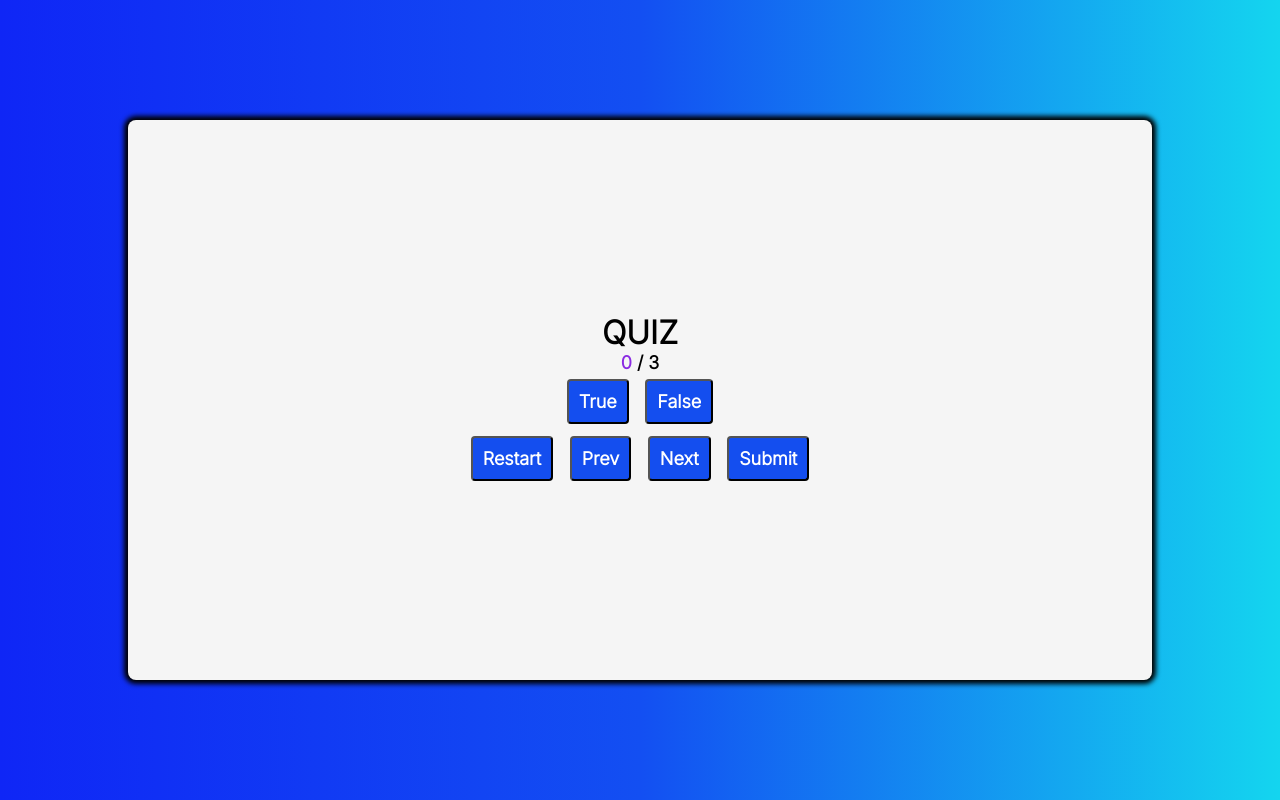
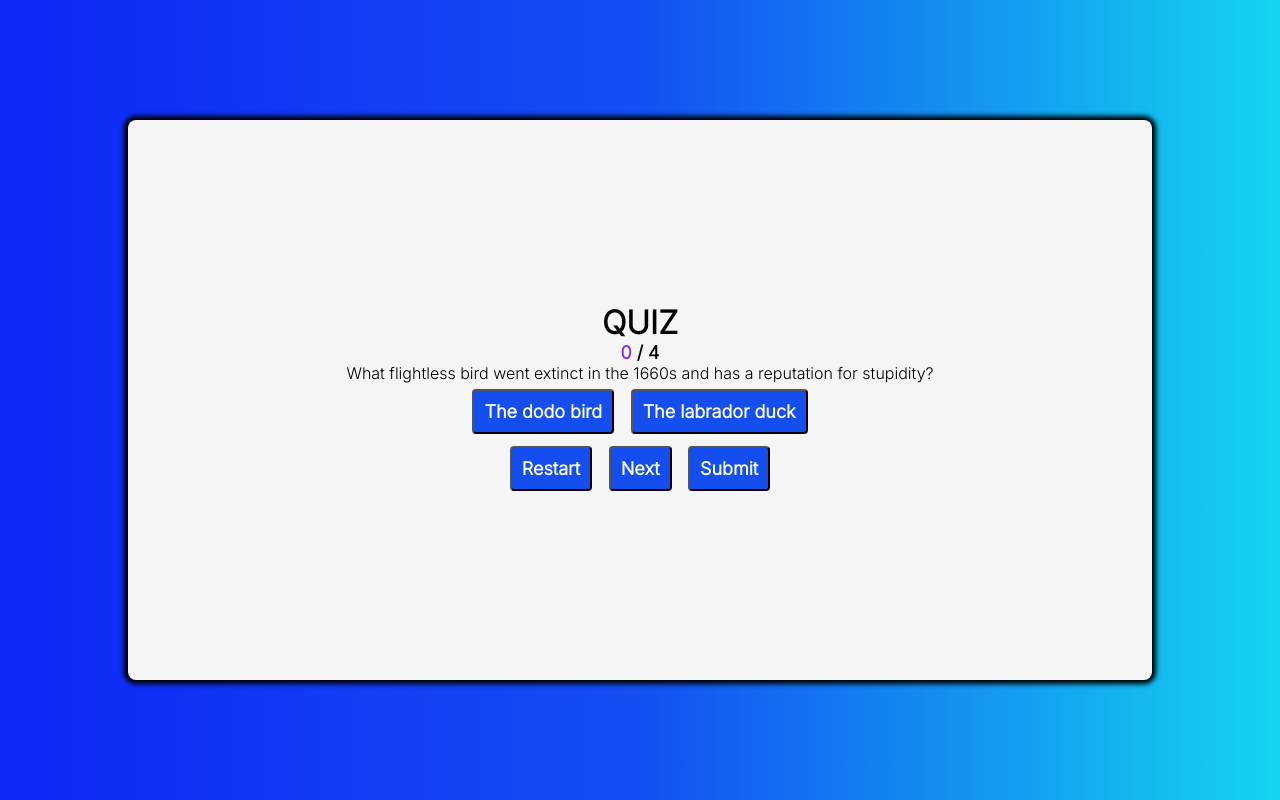
Before and after one commit to Sabinastorm/quiz, a plain HTML site: page index.html in a window 1280 px wide. Drawn offline with Linux system fonts and the light colour scheme.

```diff
--- a/assets/js/script.js
+++ b/assets/js/script.js
@@ -2,15 +2,14 @@ const restartBtn = document.getElementById('restart');
 const prevBtn = document.getElementById('prev');
 const nextBtn = document.getElementById('next');
 const submitBtn= document.getElementById('submit');
-const trueBtn = document.getElementById('True');
-const falseBtn= document.getElementById('False');
+const trueBtn = document.getElementById('true');
+const falseBtn= document.getElementById('false');
 const userScore = document.getElementById('user-score');
 const questionText = document.getElementById('question-text');
-
+let totalScoreText = document.getElementById('total-score');
 let currentQuestion = 0;
 var score = 0;
-
-let question = [
+let questions = [
     {
         question: "What flightless bird went extinct in the 1660s and has a reputation for stupidity?",
         answers: [
@@ -20,7 +19,7 @@ let question = [
     },
     {
         question: "According to the Big Bang Theory, how did the universe begin?",
-        answer: [
+        answers: [
             {option:"A meteor shower",answer:false},
             {option:"An explosion",answer:true}
         ]
@@ -31,14 +30,19 @@ let question = [
             {option:"Troy",answer:true},
             {option:"Persia",answer:false}
         ]
+    },
+    {
+      question: "Which Chess pieces moves first?",
+      answers: [
+          {option:"White",answer:true},
+          {option:"Black",answer:false}
+      ]
     }
 ]
-
 restartBtn.addEventListener('click',restart);
 prevBtn.addEventListener('click',prev);
 nextBtn.addEventListener('click',next);
 submitBtn.addEventListener('click',submit);
-
 function beginQuiz(){
     currentQuestion = 0;
     questionText.innerHTML = questions[currentQuestion].question;
@@ -55,7 +59,7 @@ function beginQuiz(){
             next();
         }
     }
-    falseBtn.innerHTML = questions[currentQuestion].answer[1].option;
+    falseBtn.innerHTML = questions[currentQuestion].answers[1].option;
     falseBtn.onclick = () => {
         let ano=1;
         if(questions[currentQuestion].answers[ano].answer){
@@ -70,7 +74,6 @@ function beginQuiz(){
     }
     prevBtn.classList.add('hide');
 }
-
 function restart(){
     currentQuestion = 0;
     prevBtn.classList.remove('hide');
@@ -82,9 +85,13 @@ function restart(){
     userScore.innerHTML = score;
     beginQuiz();
 }
-
 function next(){
     currentQuestion++;
+    console.log(currentQuestion);
+    console.log(numberOfQuestions);
+    if (currentQuestion === numberOfQuestions) {
+      submit();
+    }
     if(currentQuestion>=2){
         nextBtn.classList.add('hide');
         prevBtn.classList.remove('hide');
@@ -94,31 +101,30 @@ function next(){
     trueBtn.onclick = () => {
         let ano=0;
         if(questions[currentQuestion].answers[ano].answer){
-            if(score<3){
+            if(score<numberOfQuestions){
                 score++;
             }
         }
         userScore.innerHTML = score;
-        if(currentQuestion<2){
+        if(currentQuestion<numberOfQuestions){
             next();
         }
     }
-    falseBtn.innerHTML = question[currentQuestion].answers[1].option;
+    falseBtn.innerHTML = questions[currentQuestion].answers[1].option;
     falseBtn.onclick = () => {
         let ano=1;
         if(questions[currentQuestion].answers[ano].answer){
-            if(score<3){
+            if(score<numberOfQuestions){
                 score++;
             }
         }
         userScore.innerHTML = score;
-        if(currentQuestion<2){
+        if(currentQuestion<numberOfQuestions){
             next();
         }
     }
     prevBtn.classList.remove('hide');
 }
-
 function prev(){
     currentQuestion--;
     if(currentQustion<=0){
@@ -154,7 +160,6 @@ function prev(){
     }
     nextBtn.classList.remove('hide');
 }
-
 function submit(){
     prevBtn.classList.add('hide');
     nextBtn.classList.add('hide');
@@ -163,3 +168,6 @@ function submit(){
     falseBtn.classList.add('hide');
     questionText.innerHTML = "Congratulations!";
 }
+beginQuiz();
+const numberOfQuestions = questions.length;
+totalScoreText.innerText = `/ ${numberOfQuestions}`;
--- a/index.html
+++ b/index.html
@@ -9,23 +9,20 @@
     <link rel="stylesheet" href="assets/css/style.css">
     <title>QUIZ</title>
 </head>
-
 <body>
     <div class="container">
         <h1 class="heading">QUIZ</h1>
         <div class="score">
             <span id="user-score">0</span>
-            <span id="total-score">/ 3</span>
+            <span id="total-score"></span>
         </div>
-
         <div class="content" id="question-area">
             <div id="question-text"></div>
             <div class="options">
-                <button class="btn btn-option">True</button>
-                <button class="btn btn-option">False</button>
+                <button class="btn btn-option" id="true">True</button>
+                <button class="btn btn-option" id="false">False</button>
             </div>
         </div>
-
         <div class="controls">
             <button class="btn btn-restart" id="restart">Restart</button>
             <button class="btn btn-prev" id="prev">Prev</button>
```
